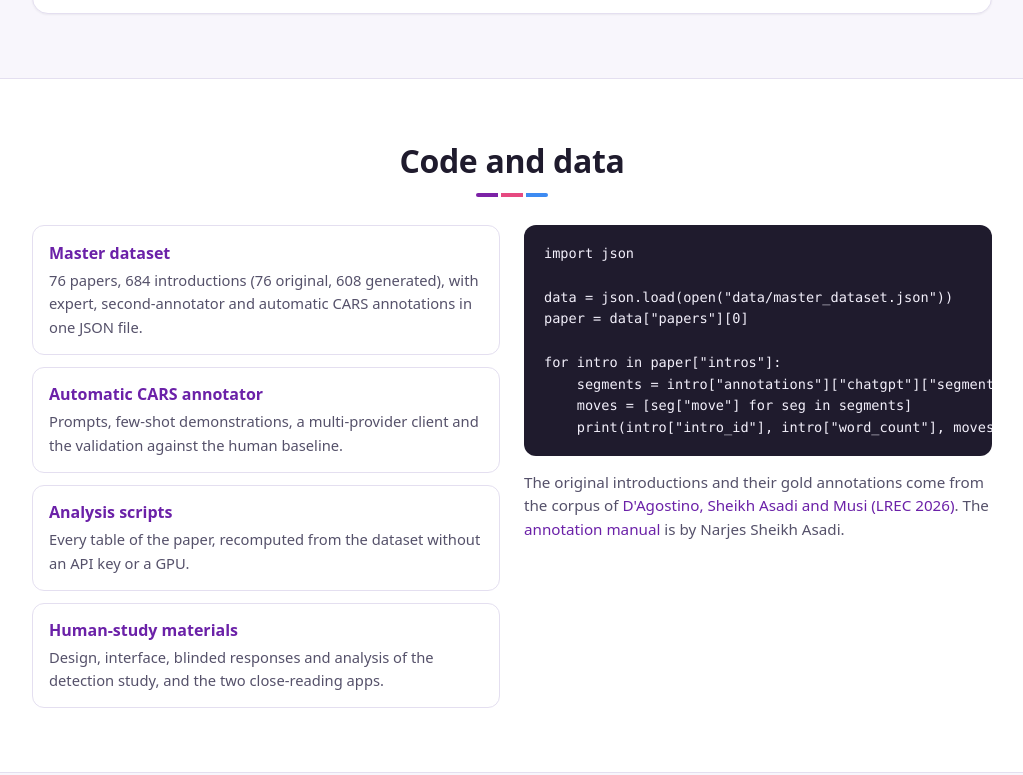
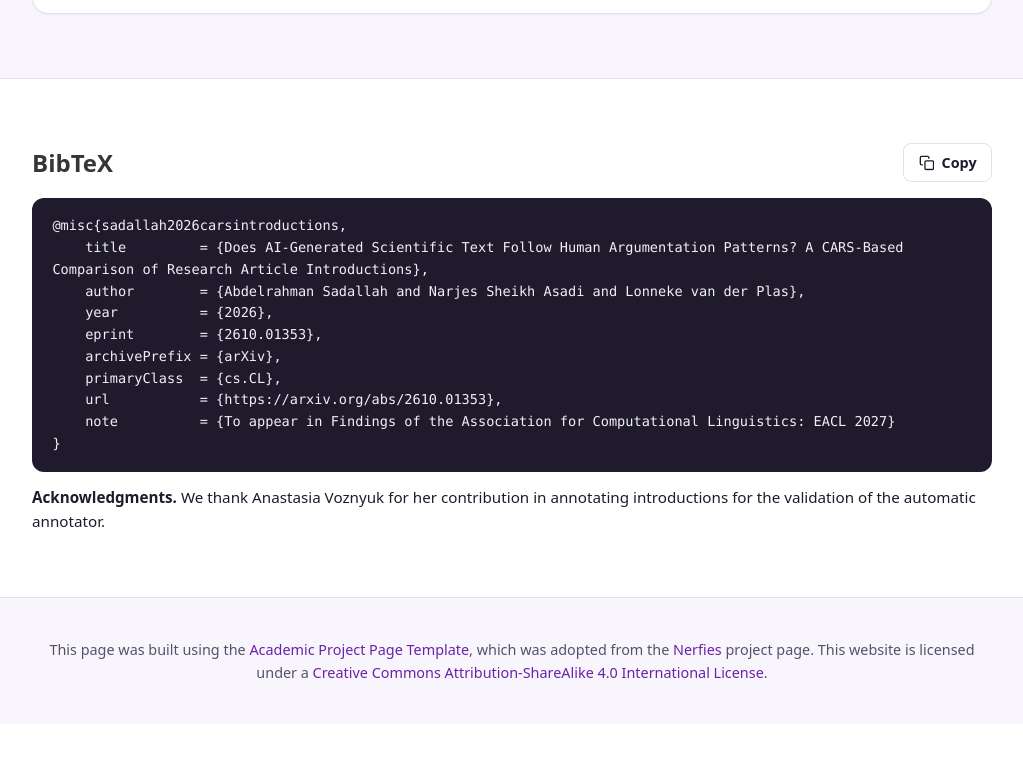
Before and after one commit to usi-nlp/eacl2027-rhetoric-moves, a plain HTML site: page docs/index.html in a window 1280 px wide. Shown: the part 8819-9594 px from the top of the page, without its empty margins (128-1151 px from the left). After the commit the page ends 9543 px from the top, so only its background shows below. Drawn offline with Linux system fonts and the light colour scheme.

Commit message:
Project page: remove the code and data section

```diff
--- a/docs/index.html
+++ b/docs/index.html
@@ -621,52 +621,8 @@
     </div>
   </section>
 
-  <!-- =================================================================== resources -->
-  <section class="section" id="resources">
-    <div class="container is-max-desktop">
-      <h2 class="title is-3 has-text-centered">Code and data</h2>
-      <div class="split">
-        <ul class="resource-list">
-          <li>
-            <a href="https://github.com/usi-nlp/eacl2027-rhetoric-moves/tree/main/data" target="_blank" rel="noopener">Master dataset</a>
-            <p>76 papers, 684 introductions (76 original, 608 generated), with expert, second-annotator and automatic CARS annotations in one JSON file.</p>
-          </li>
-          <li>
-            <a href="https://github.com/usi-nlp/eacl2027-rhetoric-moves/tree/main/intro_analysis" target="_blank" rel="noopener">Automatic CARS annotator</a>
-            <p>Prompts, few-shot demonstrations, a multi-provider client and the validation against the human baseline.</p>
-          </li>
-          <li>
-            <a href="https://github.com/usi-nlp/eacl2027-rhetoric-moves/tree/main/comparative_analysis" target="_blank" rel="noopener">Analysis scripts</a>
-            <p>Every table of the paper, recomputed from the dataset without an API key or a GPU.</p>
-          </li>
-          <li>
-            <a href="https://github.com/usi-nlp/eacl2027-rhetoric-moves/tree/main/discrimination_experiment" target="_blank" rel="noopener">Human-study materials</a>
-            <p>Design, interface, blinded responses and analysis of the detection study, and the two close-reading apps.</p>
-          </li>
-        </ul>
-        <div>
-<pre><code>import json
-
-data = json.load(open("data/master_dataset.json"))
-paper = data["papers"][0]
-
-for intro in paper["intros"]:
-    segments = intro["annotations"]["chatgpt"]["segments"]
-    moves = [seg["move"] for seg in segments]
-    print(intro["intro_id"], intro["word_count"], moves)</code></pre>
-          <p class="caption">
-            The original introductions and their gold annotations come from the corpus of
-            <a href="https://doi.org/10.63317/3cbozhs8zty6" target="_blank" rel="noopener">D'Agostino, Sheikh Asadi and Musi (LREC 2026)</a>.
-            The <a href="https://search.usi.ch/en/publications/35163" target="_blank" rel="noopener">annotation manual</a>
-            is by Narjes Sheikh Asadi.
-          </p>
-        </div>
-      </div>
-    </div>
-  </section>
-
   <!-- ====================================================================== BibTeX -->
-  <section class="section is-soft" id="BibTeX">
+  <section class="section" id="BibTeX">
     <div class="container is-max-desktop content">
       <div class="bibtex-header">
         <h2 class="title is-4">BibTeX</h2>
--- a/docs/static/css/index.css
+++ b/docs/static/css/index.css
@@ -991,36 +991,6 @@ details.table-view table.data th {
   color: var(--text-primary);
 }
 
-.resource-list {
-  list-style: none;
-  margin: 0;
-  padding: 0;
-  display: grid;
-  gap: 0.75rem;
-}
-
-.resource-list li {
-  background: var(--surface);
-  border: 1px solid var(--border);
-  border-radius: var(--radius);
-  padding: 0.9rem 1rem;
-}
-
-.resource-list a {
-  font-weight: 700;
-  text-decoration: none;
-}
-
-.resource-list a:hover {
-  text-decoration: underline;
-}
-
-.resource-list p {
-  font-size: 0.92rem;
-  color: var(--text-secondary);
-  margin-top: 0.15rem;
-}
-
 /* ----------------------------------------------------------------------- code */
 
 pre {
```
